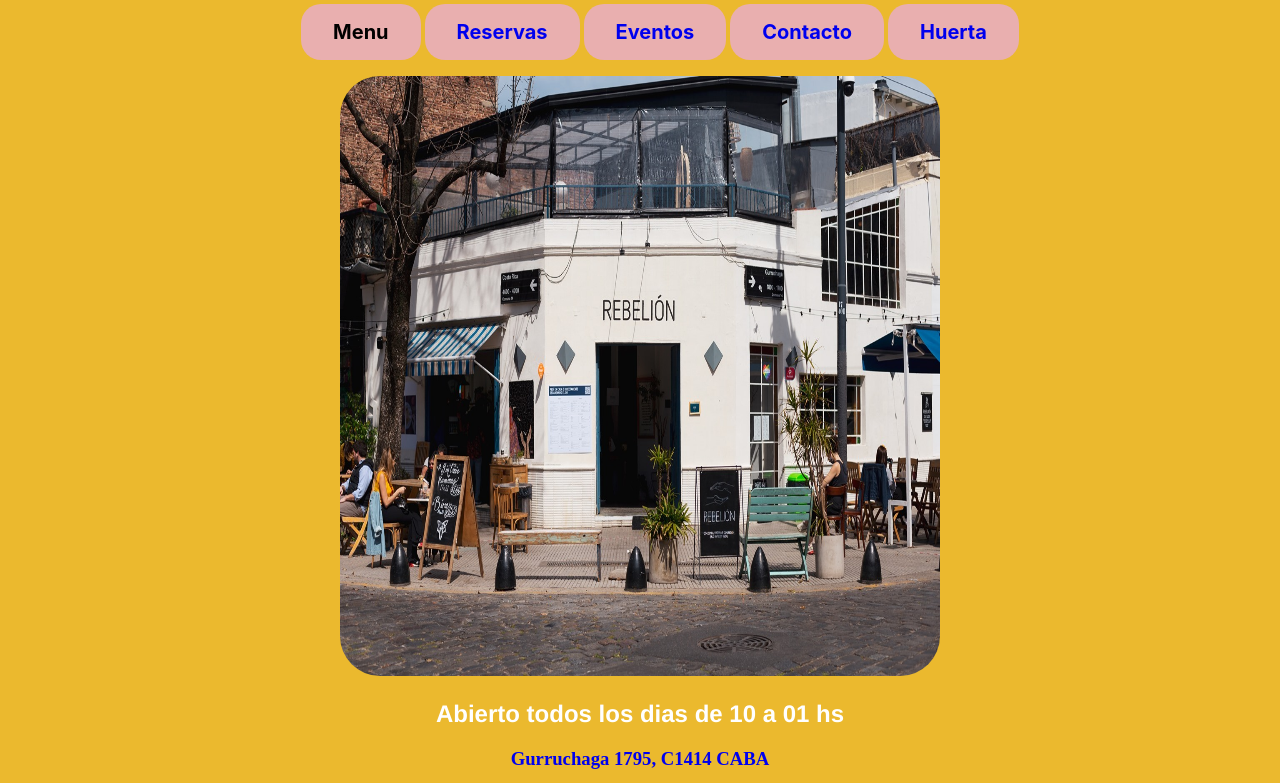
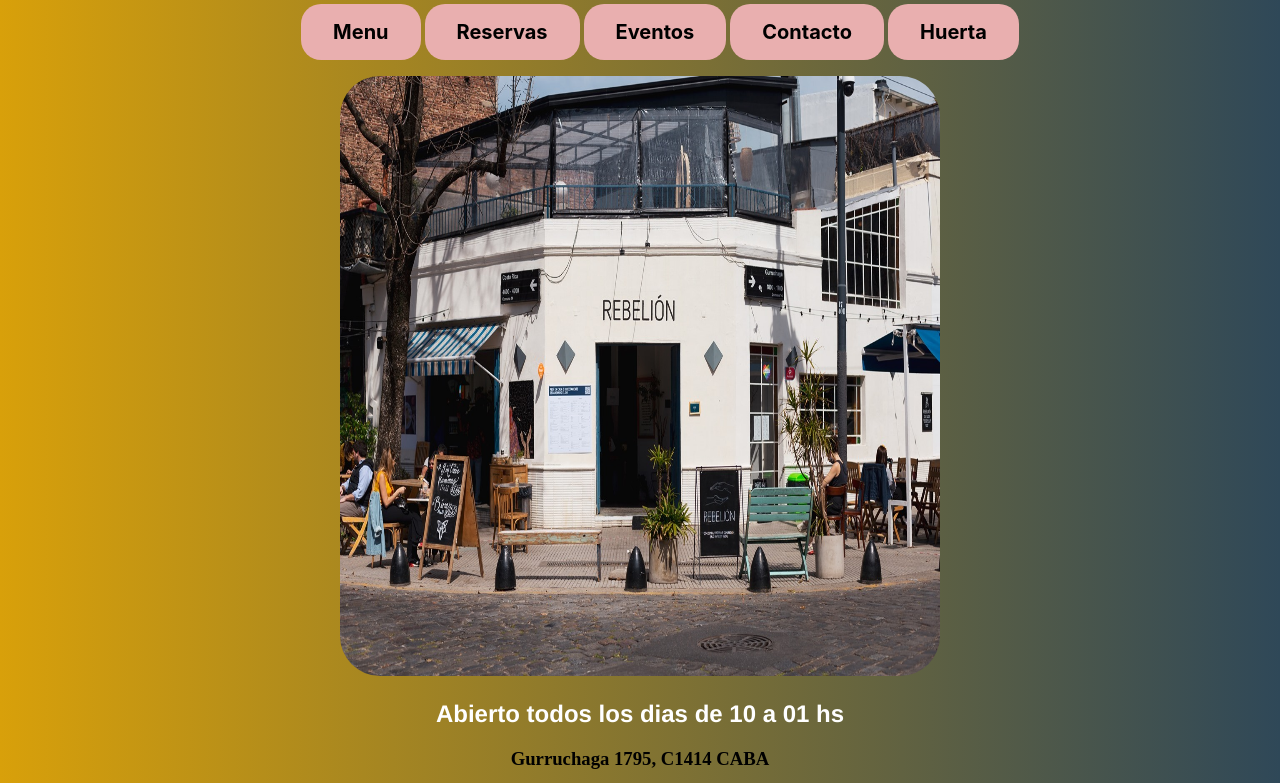
Before and after one commit to Damcarrizo/proyecto_final, a plain HTML site: page index.html in a window 1280 px wide. Shown: the part 172-955 px from the top of the page. Drawn offline with Linux system fonts and the light colour scheme.

Commit message:
cambio colores fondo

```diff
--- a/assets/estilos/style.css
+++ b/assets/estilos/style.css
@@ -13,7 +13,8 @@
         font-weight: bold;
         border-radius: 20px;
     }
-a {text-decoration: none;}
+a {text-decoration: none;
+color: black;}
 nav ul li:hover {
     background: #fff;
 }
@@ -23,9 +24,10 @@
 
 .menu__item:hover .submenu{display: block;}
 
-body{background: #ebb92e;
-    padding: 3rem;
+body{ background-image: linear-gradient(to left, #2F4858,#D8A00A);
+        padding: 3rem;
     text-align: center;
+
 
 }
 main h1 { color: #ffff;
```
